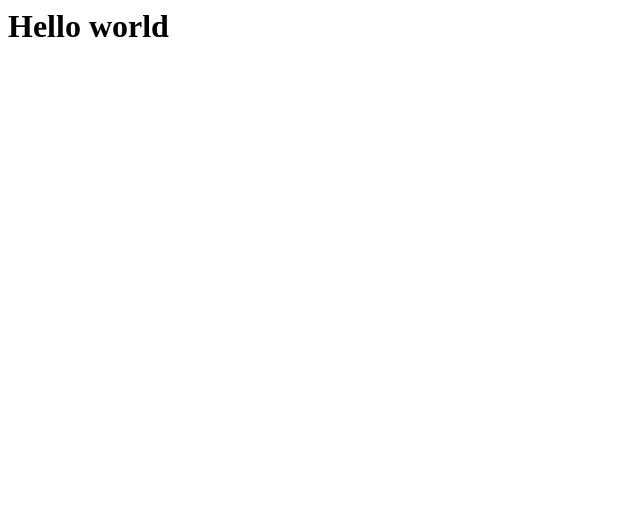
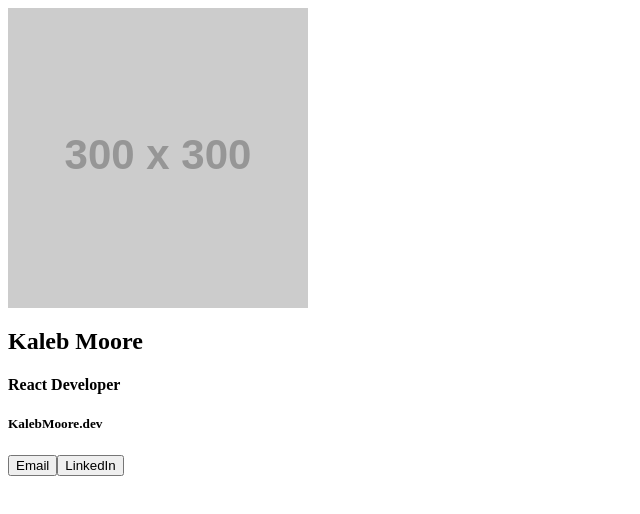
Before and after one commit to Kaleb-Moore/React-Business-Card, a React (Vite) app in the folder React-Business-Card/: page / in a window 1280 px wide. Shown: the top 514 px of the page, without its empty margins (0-640 px from the left). Built offline with nearby package versions, Linux system fonts and the light colour scheme.

Commit message:
Create Profile component

```diff
--- a/React-Business-Card/src/App.jsx
+++ b/React-Business-Card/src/App.jsx
@@ -1,9 +1,10 @@
 import React from "react";
+import Profile from "./profile.jsx"
 
 export default function App() {
     return (
         <>
-            <h1>Hello world</h1>
+            <Profile />
         </>
     )
 }
--- a/React-Business-Card/src/profile.jsx
+++ b/React-Business-Card/src/profile.jsx
@@ -0,0 +1,15 @@
+import React from "react";
+
+export default function Profile() {
+    return (
+        <>
+            <img src="https://via.placeholder.com/300" />
+            <h2 className="profile--name">Kaleb Moore</h2>
+            <h4 className="profile--position_title">React Developer</h4>
+            <h5 className="profile--website">KalebMoore.dev</h5>
+
+            <button className="button--email">Email</button>
+            <button className="button--LinkedIn">LinkedIn</button>
+        </>
+    )
+}
```
Also changed, not shown: React-Business-Card/src/About.jsx (added).
